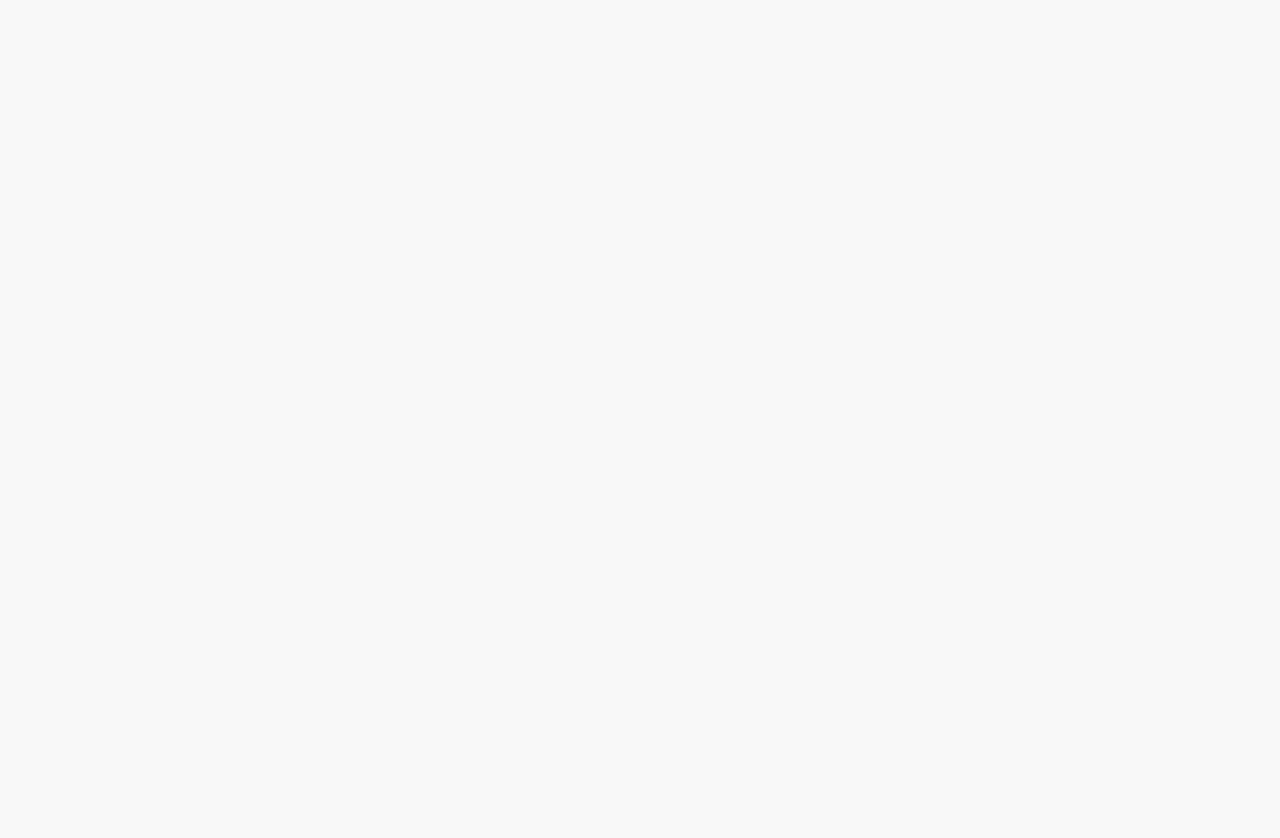
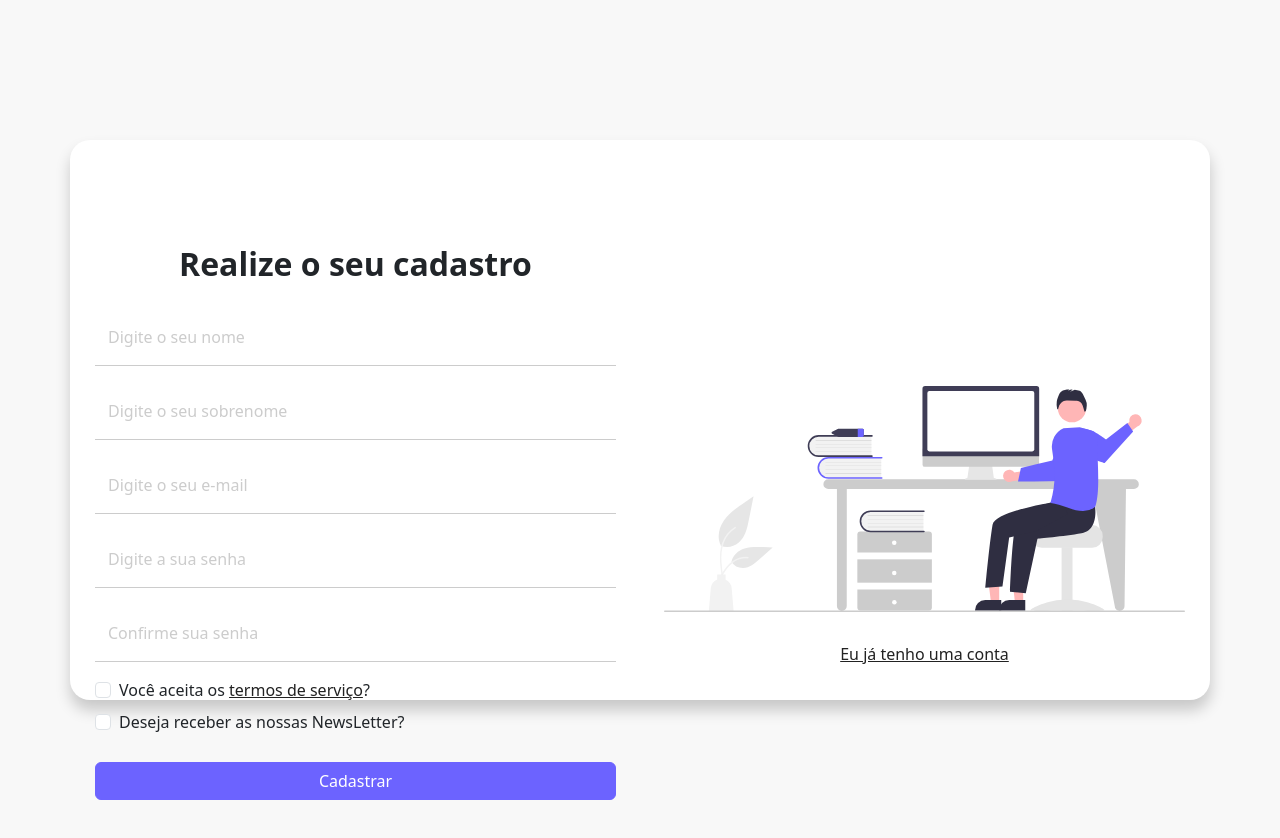
Before and after one commit to DevPetter/Tela-de-Login-BS, a plain HTML site: page register.html in a window 1280 px wide. Before the commit the page ends 800 px from the top, so only its background shows below. Drawn offline with nearby package versions, Linux system fonts and the light colour scheme.

Commit message:
HTML do registro

```diff
--- a/register.html
+++ b/register.html
@@ -6,9 +6,59 @@
     <link href="https://cdn.jsdelivr.net/npm/bootstrap@5.3.3/dist/css/bootstrap.min.css" rel="stylesheet" integrity="sha384-QWTKZyjpPEjISv5WaRU9OFeRpok6YctnYmDr5pNlyT2bRjXh0JMhjY6hW+ALEwIH" crossorigin="anonymous">
     <script src="https://cdn.jsdelivr.net/npm/bootstrap@5.3.3/dist/js/bootstrap.bundle.min.js" integrity="sha384-YvpcrYf0tY3lHB60NNkmXc5s9fDVZLESaAA55NDzOxhy9GkcIdslK1eN7N6jIeHz" crossorigin="anonymous"></script>
     <link rel="stylesheet" href="style.css">
+    <link rel="stylesheet" href="cadastro.css">
     <title>Registro</title>
 </head>
 <body>
-
+    <div class="container col-11 col-md-11" id="form-container">
+        <div class="row gx-5">
+            <div class="col-md-6">
+                <h2 id="h2-cadastro">Realize o seu cadastro</h2>
+                <form>
+                    <div class="form-floating mb-3">
+                        <input type="text" class="form-control" id="name" name="name" placeholder="Digite o seu nome">
+                        <label for="name" class="form-label">Digite o seu nome</label>
+                    </div>
+                    <div class="form-floating mb-3">
+                        <input type="text" class="form-control" id="lastname" name="lastname" placeholder="Digite o seu sobrenome">
+                        <label for="lastaname" class="form-label">Digite o seu sobrenome</label>
+                    </div>
+                    <div class="form-floating mb-3">
+                        <input type="email" class="form-control" id="email" name="email" placeholder="Digite o seu e-mail">
+                        <label for="email" class="form-label">Digite o seu e-mail</label>
+                    </div>
+                    <div class="form-floating mb-3">
+                        <input type="password" class="form-control" id="password" name="password" placeholder="Digite a sua senha">
+                        <label for="password" class="form-label">Digite a sua senha</label>
+                    </div>
+                    <div class="form-floating mb-3">
+                        <input type="password" class="form-control" id="confirmpassword" name="confirmpassword" placeholder="Confirme sua senha">
+                        <label for="confirmpassword" class="form-label">Confirme sua senha</label>
+                    </div>
+                    <div class="mb-3">
+                        <div class="form-check mb-2">
+                            <input type="checkbox" class="form-check-input" value="" id="agree-form" name="agree-form">
+                            <label for="agree-form" class="form-check-label">Você aceita os <a href="#">termos de serviço</a>?</label>
+                        </div>
+                        <div class="form-check mb-2">
+                            <input type="checkbox" class="form-check-input" value="" id="newsletter" name="newsletter">
+                            <label for="newsletter" class="form-check-label">Deseja receber as nossas NewsLetter?</label>
+                        </div>
+                        <input type="submit" class="btn btn-primary" value="Cadastrar">
+                    </div>
+                </form>
+            </div>
+            <div class="col-md-6">
+                <div class="row align-items-center">
+                    <div class="col-12">
+                        <img src="imgs/hello.svg" alt="tela de registro" class="img-fluid">
+                    </div>
+                    <div class="col-12" id="link-container">
+                        <a href="login.html">Eu já tenho uma conta</a>
+                    </div>
+                </div>
+            </div>
+        </div>
+    </div>
 </body>
 </html>
--- a/style.css
+++ b/style.css
@@ -49,9 +49,14 @@ body{
     color: #222;
 }
 
-#form-container input[type="submit"]{
+#form-container input[type="submit"],
+#form-container input[type="checkbox"]:checked{
     background-color: #6c63ff;
     border-color: #6c63ff;
+}
+
+#form-container input[type="checkbox"]:focus{
+    box-shadow: none;
 }
 
 .row.align-items-center{
```
Also changed, not shown: login.html (renamed from index.html).
